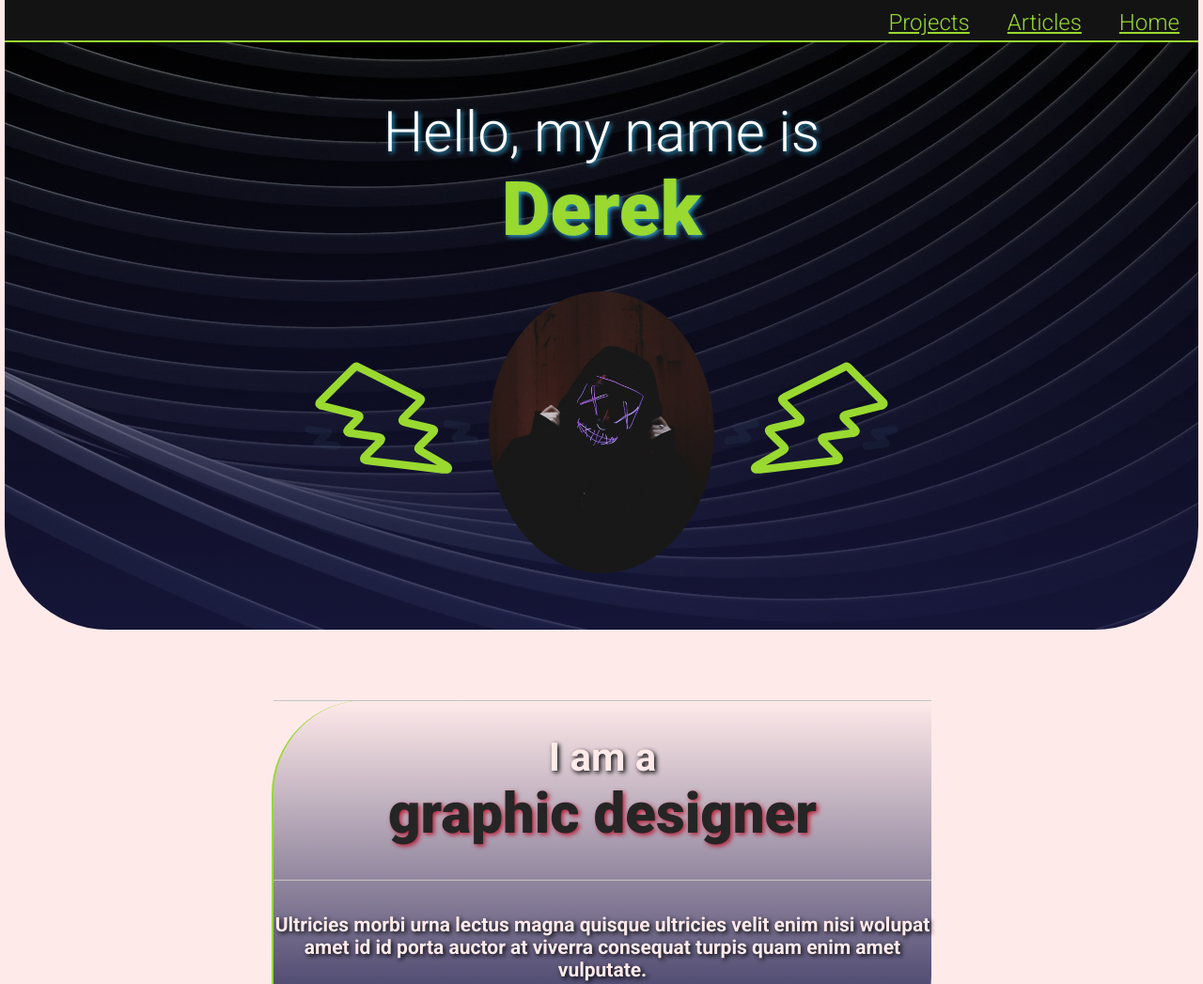
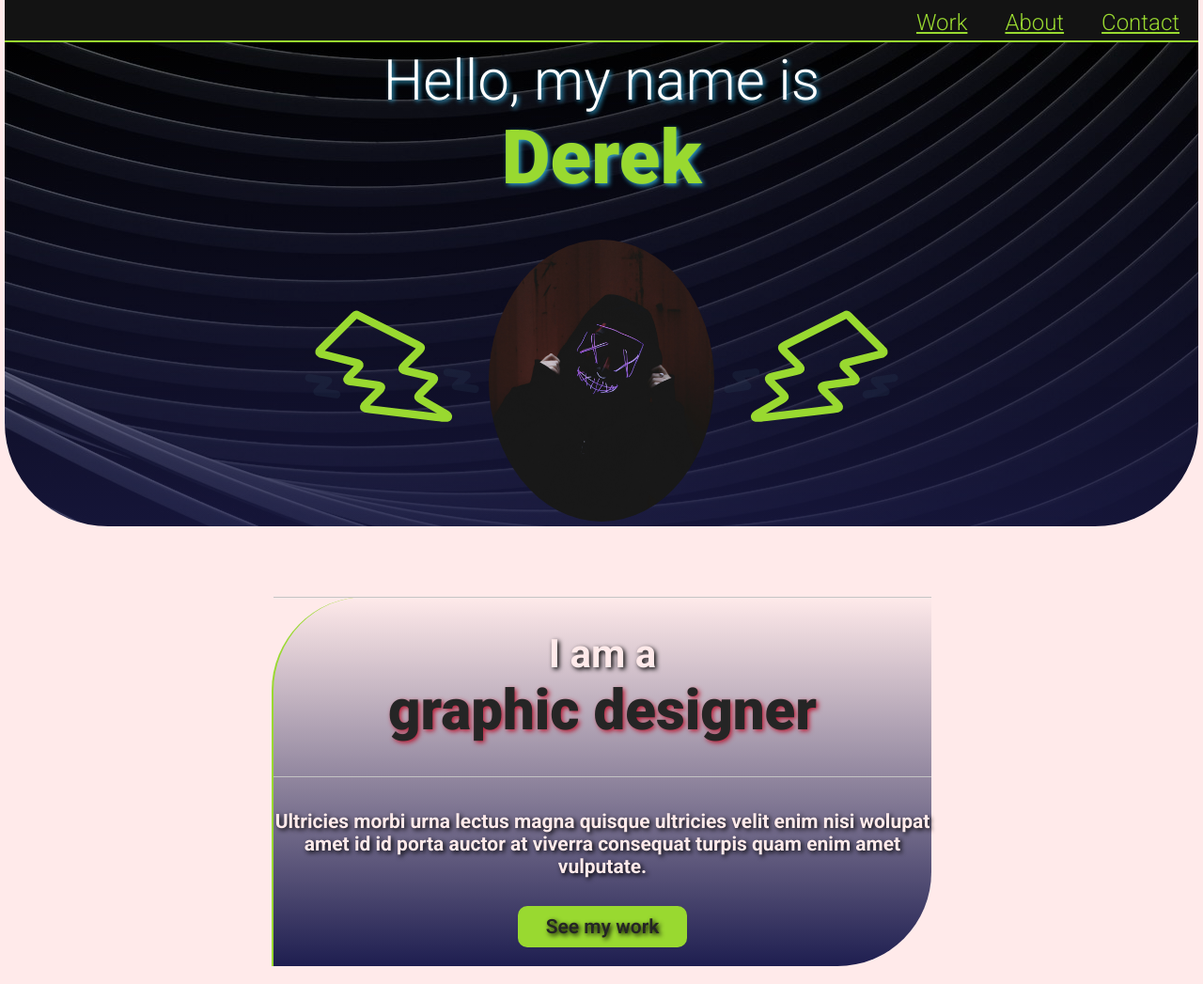
Before and after one commit to DkXLed/Portfolio, a plain HTML site: page index.html in a window 1280 px wide. Shown: the top 1047 px of the page at 94% size. Drawn offline with Linux system fonts and the light colour scheme.

Commit message:
experiment with header size

```diff
--- a/index.html
+++ b/index.html
@@ -13,13 +13,13 @@
             <nav class="nav-bar">
                 <ul>
                     <li class="link">
-                        <a href="#">Projects</a>
+                        <a href="#">Work</a>
                     </li>
                     <li class="link">
-                        <a href="#">Articles</a>
+                        <a href="#">About</a>
                     </li>
                     <li class="link">
-                        <a href="index.html">Home</a>
+                        <a href="#">Contact</a>
                     </li>
                 </ul>
             </nav>
--- a/styles.css
+++ b/styles.css
@@ -60,12 +60,9 @@ body{
 
 .header-img {
     background-image: linear-gradient(to bottom, transparent, rgba(30, 30, 80, .7)), url(img/largeBackground.jpg);
-    padding: 60px;
+    padding: 5px;
     border-radius: 0px 0px 110px 110px;
 }
-
-
-
 
 h1{
     text-shadow: 2px 2px 5px rgb(46, 157, 201);
```
